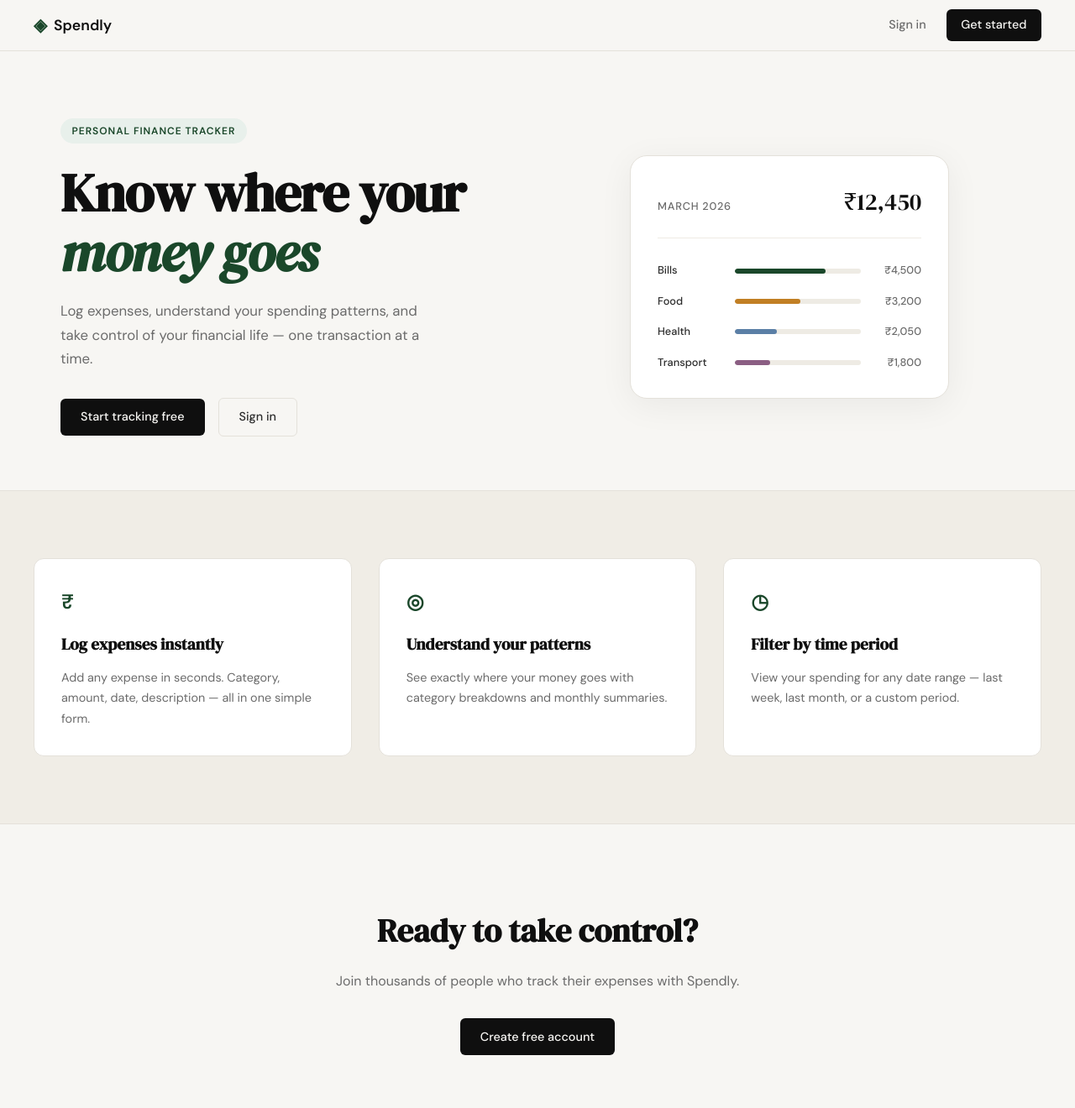
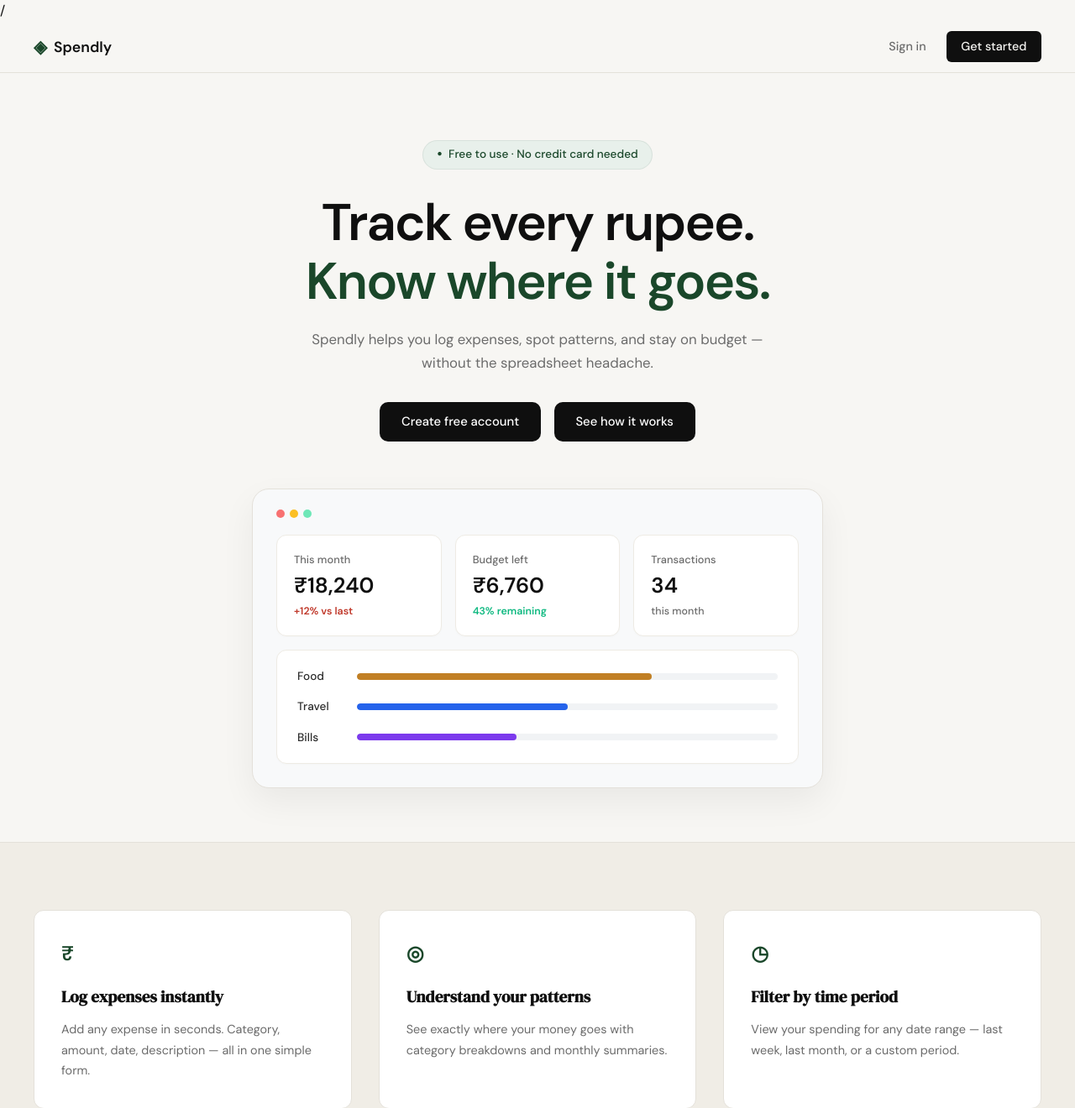
Before and after one commit to singhshubham103codeclub/Expense-tracker-, a Flask app: page / in a window 1280 px wide. Shown: the top 1320 px of the page at 84% size. Run offline with Flask 3, Linux system fonts and the light colour scheme.

Commit message:
feat: redesign landing page hero section with improved layout and dashboard preview

```diff
--- a/static/css/style.css
+++ b/static/css/style.css
@@ -124,136 +124,236 @@ a { color: inherit; text-decoration: none; }
 /* ------------------------------------------------------------------ */
 
 .hero {
-    padding: 5rem 2rem 4rem;
-    display: grid;
-    grid-template-columns: 1fr 1fr;
-    gap: 4rem;
+    padding: 5rem 1.5rem 4rem;
+    display: flex;
+    flex-direction: column;
     align-items: center;
+    text-align: center;
     max-width: var(--max-width);
     margin: 0 auto;
 }
 
+.hero-inner {
+    display: flex;
+    flex-direction: column;
+    align-items: center;
+    max-width: 760px;
+    margin: 0 auto;
+}
+
 .hero-badge {
-    display: inline-block;
+    display: inline-flex;
+    align-items: center;
+    gap: 0.45rem;
     background: var(--accent-light);
     color: var(--accent);
-    font-size: 0.75rem;
-    font-weight: 600;
-    letter-spacing: 0.08em;
-    text-transform: uppercase;
-    padding: 0.35rem 0.85rem;
+    font-size: 0.85rem;
+    font-weight: 500;
+    padding: 0.35rem 1rem;
     border-radius: 999px;
-    margin-bottom: 1.5rem;
+    margin-bottom: 1.75rem;
+    border: 1px solid rgba(26, 71, 42, 0.08);
+}
+
+.badge-dot {
+    color: var(--accent);
+    font-size: 1.1rem;
+    line-height: 1;
 }
 
 .hero-title {
-    font-family: var(--font-display);
-    font-size: clamp(2.5rem, 5vw, 4rem);
-    line-height: 1.1;
-    letter-spacing: -0.02em;
+    font-family: var(--font-body);
+    font-size: clamp(2.4rem, 5.2vw, 3.85rem);
+    font-weight: 700;
+    line-height: 1.15;
+    letter-spacing: -0.03em;
     color: var(--ink);
     margin-bottom: 1.25rem;
 }
 
-.hero-title em {
-    font-style: italic;
+.hero-title-accent {
     color: var(--accent);
 }
 
 .hero-subtitle {
     font-size: 1.05rem;
     color: var(--ink-muted);
-    line-height: 1.7;
-    max-width: 460px;
-    margin-bottom: 2rem;
+    line-height: 1.65;
+    max-width: 580px;
+    margin: 0 auto 2rem;
 }
 
 .hero-actions {
     display: flex;
     gap: 1rem;
     align-items: center;
+    justify-content: center;
+    flex-wrap: wrap;
+    margin-bottom: 3.5rem;
+}
+
+.btn-hero-primary,
+.btn-hero-secondary {
+    display: inline-flex;
+    align-items: center;
+    justify-content: center;
+    background: var(--ink);
+    color: #ffffff;
+    padding: 0.75rem 1.6rem;
+    border-radius: 10px;
+    font-family: var(--font-body);
+    font-size: 0.925rem;
+    font-weight: 500;
+    text-decoration: none;
+    border: none;
+    cursor: pointer;
+    transition: background 0.2s, transform 0.15s;
+}
+
+.btn-hero-primary:hover,
+.btn-hero-secondary:hover {
+    background: var(--accent);
+    transform: translateY(-1px);
 }
 
 /* ------------------------------------------------------------------ */
-/* Mock card (hero visual)                                             */
+/* Hero visual (Dashboard preview)                                     */
 /* ------------------------------------------------------------------ */
 
 .hero-visual {
+    width: 100%;
+    max-width: 680px;
+    margin: 0 auto;
     display: flex;
     justify-content: center;
 }
 
-.mock-card {
-    background: var(--paper-card);
+.preview-window {
+    background: #f8f9fa;
     border: 1px solid var(--border);
     border-radius: var(--radius-lg);
-    padding: 2rem;
+    padding: 1.5rem 1.75rem 1.75rem;
     width: 100%;
-    max-width: 380px;
-    box-shadow: 0 8px 40px rgba(0,0,0,0.06);
+    box-shadow: 0 16px 40px rgba(0, 0, 0, 0.06);
+    text-align: left;
 }
 
-.mock-card-header {
+.preview-dots {
     display: flex;
-    justify-content: space-between;
-    align-items: baseline;
-    margin-bottom: 1.75rem;
-    padding-bottom: 1.25rem;
-    border-bottom: 1px solid var(--border-soft);
+    align-items: center;
+    gap: 6px;
+    margin-bottom: 1.25rem;
 }
 
-.mock-label {
+.preview-dot {
+    width: 10px;
+    height: 10px;
+    border-radius: 50%;
+    display: inline-block;
+}
+
+.dot-red { background: #f87171; }
+.dot-yellow { background: #fbbf24; }
+.dot-green { background: #6ee7b7; }
+
+.preview-cards {
+    display: grid;
+    grid-template-columns: repeat(3, 1fr);
+    gap: 1rem;
+    margin-bottom: 1rem;
+}
+
+.preview-card {
+    background: var(--paper-card);
+    border: 1px solid var(--border-soft);
+    border-radius: var(--radius-md);
+    padding: 1.15rem 1.25rem;
+    display: flex;
+    flex-direction: column;
+    box-shadow: 0 1px 3px rgba(0, 0, 0, 0.02);
+}
+
+.preview-card-label {
     font-size: 0.8rem;
     font-weight: 500;
     color: var(--ink-muted);
-    text-transform: uppercase;
-    letter-spacing: 0.06em;
+    margin-bottom: 0.35rem;
 }
 
-.mock-total {
-    font-family: var(--font-display);
-    font-size: 1.75rem;
+.preview-card-value {
+    font-family: var(--font-body);
+    font-size: 1.6rem;
+    font-weight: 700;
     color: var(--ink);
+    line-height: 1.2;
 }
 
-.mock-bars { display: flex; flex-direction: column; gap: 1rem; }
-
-.mock-bar-row {
-    display: grid;
-    grid-template-columns: 80px 1fr 60px;
-    align-items: center;
-    gap: 0.75rem;
+.preview-card-sub {
+    font-size: 0.775rem;
+    font-weight: 600;
+    margin-top: 0.35rem;
 }
 
-.mock-cat {
-    font-size: 0.8rem;
+.preview-card-sub.text-danger {
+    color: var(--danger);
+}
+
+.preview-card-sub.text-success {
+    color: #10b981;
+}
+
+.preview-card-sub.text-muted {
+    color: var(--ink-muted);
+    font-weight: 500;
+}
+
+.preview-categories {
+    background: var(--paper-card);
+    border: 1px solid var(--border-soft);
+    border-radius: var(--radius-md);
+    padding: 1.25rem 1.5rem;
+    display: flex;
+    flex-direction: column;
+    gap: 0.9rem;
+    box-shadow: 0 1px 3px rgba(0, 0, 0, 0.02);
+}
+
+.preview-cat-row {
+    display: grid;
+    grid-template-columns: 55px 1fr;
+    align-items: center;
+    gap: 1rem;
+}
+
+.preview-cat-name {
+    font-size: 0.85rem;
     font-weight: 500;
     color: var(--ink-soft);
 }
 
-.mock-bar-track {
-    height: 6px;
-    background: var(--border-soft);
+.preview-cat-track {
+    height: 8px;
+    background: #f1f3f5;
     border-radius: 999px;
     overflow: hidden;
 }
 
-.mock-bar {
+.preview-cat-bar {
     height: 100%;
-    background: var(--accent);
     border-radius: 999px;
     transition: width 0.6s ease;
 }
 
-.mock-bar-2 { background: var(--accent-2); }
-.mock-bar-3 { background: #5b7fa6; }
-.mock-bar-4 { background: #8b5e83; }
+.bar-food {
+    background: var(--accent-2);
+}
 
-.mock-amt {
-    font-size: 0.8rem;
-    font-weight: 500;
-    color: var(--ink-muted);
-    text-align: right;
+.bar-travel {
+    background: #2563eb;
+}
+
+.bar-bills {
+    background: #7c3aed;
 }
 
 /* ------------------------------------------------------------------ */
--- a/templates/landing.html
+++ b/templates/landing.html
@@ -1,4 +1,4 @@
-{% extends "base.html" %}
+/{% extends "base.html" %}
 
 {% block title %}Spendly — Track Every Rupee{% endblock %}
 
@@ -6,62 +6,70 @@
 
 <section class="hero">
     <div class="hero-inner">
-        <div class="hero-badge">Personal Finance Tracker</div>
+        <div class="hero-badge">
+            <span class="badge-dot">•</span> Free to use · No credit card needed
+        </div>
         <h1 class="hero-title">
-            Know where your<br>
-            <em>money goes</em>
+            Track every rupee.<br>
+            <span class="hero-title-accent">Know where it goes.</span>
         </h1>
         <p class="hero-subtitle">
-            Log expenses, understand your spending patterns,
-            and take control of your financial life —
-            one transaction at a time.
+            Spendly helps you log expenses, spot patterns, and stay on budget — without the spreadsheet headache.
         </p>
         <div class="hero-actions">
-            <a href="{{ url_for('register') }}" class="btn-primary">Start tracking free</a>
-            <a href="{{ url_for('login') }}" class="btn-ghost">Sign in</a>
+            <a href="{{ url_for('register') }}" class="btn-hero-primary">Create free account</a>
+            <a href="#features" class="btn-hero-secondary">See how it works</a>
         </div>
     </div>
     <div class="hero-visual">
-        <div class="mock-card">
-            <div class="mock-card-header">
-                <span class="mock-label">March 2026</span>
-                <span class="mock-total">₹12,450</span>
+        <div class="preview-window">
+            <div class="preview-dots">
+                <span class="preview-dot dot-red"></span>
+                <span class="preview-dot dot-yellow"></span>
+                <span class="preview-dot dot-green"></span>
             </div>
-            <div class="mock-bars">
-                <div class="mock-bar-row">
-                    <span class="mock-cat">Bills</span>
-                    <div class="mock-bar-track">
-                        <div class="mock-bar" style="width: 72%"></div>
+            <div class="preview-cards">
+                <div class="preview-card">
+                    <span class="preview-card-label">This month</span>
+                    <span class="preview-card-value">₹18,240</span>
+                    <span class="preview-card-sub text-danger">+12% vs last</span>
+                </div>
+                <div class="preview-card">
+                    <span class="preview-card-label">Budget left</span>
+                    <span class="preview-card-value">₹6,760</span>
+                    <span class="preview-card-sub text-success">43% remaining</span>
+                </div>
+                <div class="preview-card">
+                    <span class="preview-card-label">Transactions</span>
+                    <span class="preview-card-value">34</span>
+                    <span class="preview-card-sub text-muted">this month</span>
+                </div>
+            </div>
+            <div class="preview-categories">
+                <div class="preview-cat-row">
+                    <span class="preview-cat-name">Food</span>
+                    <div class="preview-cat-track">
+                        <div class="preview-cat-bar bar-food" style="width: 70%;"></div>
                     </div>
-                    <span class="mock-amt">₹4,500</span>
                 </div>
-                <div class="mock-bar-row">
-                    <span class="mock-cat">Food</span>
-                    <div class="mock-bar-track">
-                        <div class="mock-bar mock-bar-2" style="width: 52%"></div>
+                <div class="preview-cat-row">
+                    <span class="preview-cat-name">Travel</span>
+                    <div class="preview-cat-track">
+                        <div class="preview-cat-bar bar-travel" style="width: 50%;"></div>
                     </div>
-                    <span class="mock-amt">₹3,200</span>
                 </div>
-                <div class="mock-bar-row">
-                    <span class="mock-cat">Health</span>
-                    <div class="mock-bar-track">
-                        <div class="mock-bar mock-bar-3" style="width: 33%"></div>
+                <div class="preview-cat-row">
+                    <span class="preview-cat-name">Bills</span>
+                    <div class="preview-cat-track">
+                        <div class="preview-cat-bar bar-bills" style="width: 38%;"></div>
                     </div>
-                    <span class="mock-amt">₹2,050</span>
-                </div>
-                <div class="mock-bar-row">
-                    <span class="mock-cat">Transport</span>
-                    <div class="mock-bar-track">
-                        <div class="mock-bar mock-bar-4" style="width: 28%"></div>
-                    </div>
-                    <span class="mock-amt">₹1,800</span>
                 </div>
             </div>
         </div>
     </div>
 </section>
 
-<section class="features">
+<section class="features" id="features">
     <div class="features-inner">
         <div class="feature-card">
             <div class="feature-icon">₹</div>
```
Also changed, not shown: other parts of static/css/style.css (+18 -7 lines).
